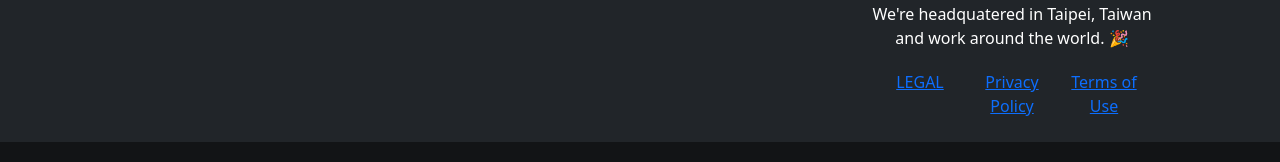
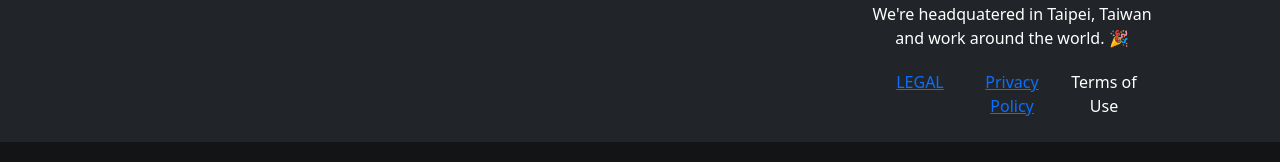
Before and after one commit to Pixisoft/Pixisoft.github.io, a React (Create React App) app: page / in a window 1280 px wide. Shown: the part 1436-1598 px from the top of the page. Built offline with nearby package versions, Linux system fonts and the light colour scheme.

Commit message:
Test route approach

```diff
--- a/src/components/PContent.js
+++ b/src/components/PContent.js
@@ -40,7 +40,7 @@ class PContent extends React.Component {
             { ReactHtmlParser(this.props.getContext("PrivacyPolicy")) }
           </Container>
         </Route>
-        <Route path="/terms-of-use">
+        <Route path={ process.env.PUBLIC_URL + "/terms-of-use" }>
           <Container className="p-5">
             { ReactHtmlParser(this.props.getContext("TermsOfUse")) }
           </Container>
--- a/src/components/PFooter.js
+++ b/src/components/PFooter.js
@@ -13,6 +13,8 @@ import {
 } from 'react-bootstrap';
 
 import ReactHtmlParser from 'react-html-parser';
+
+import { BrowserRouter as Link } from "react-router-dom";
 
 import logo from '../images/logo.png';
 import github from '../images/icons/github.png';
@@ -97,7 +99,7 @@ class PFooter extends React.Component {
                       <a href="/privacy-policy">Privacy Policy</a>
                     </Col>
                     <Col>
-                      <a href="/terms-of-use">Terms of Use</a>
+                      <Link to={process.env.PUBLIC_URL + '/'}>Terms of Use</Link>
                     </Col>
                   </Row>
                 </Container>
```
